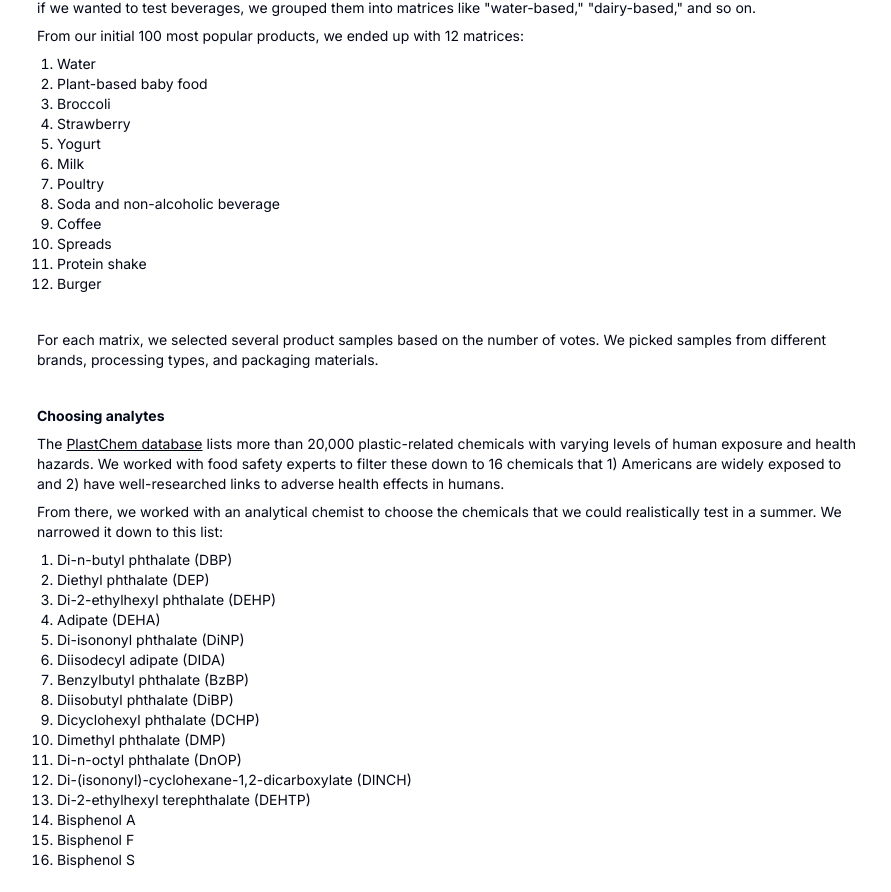
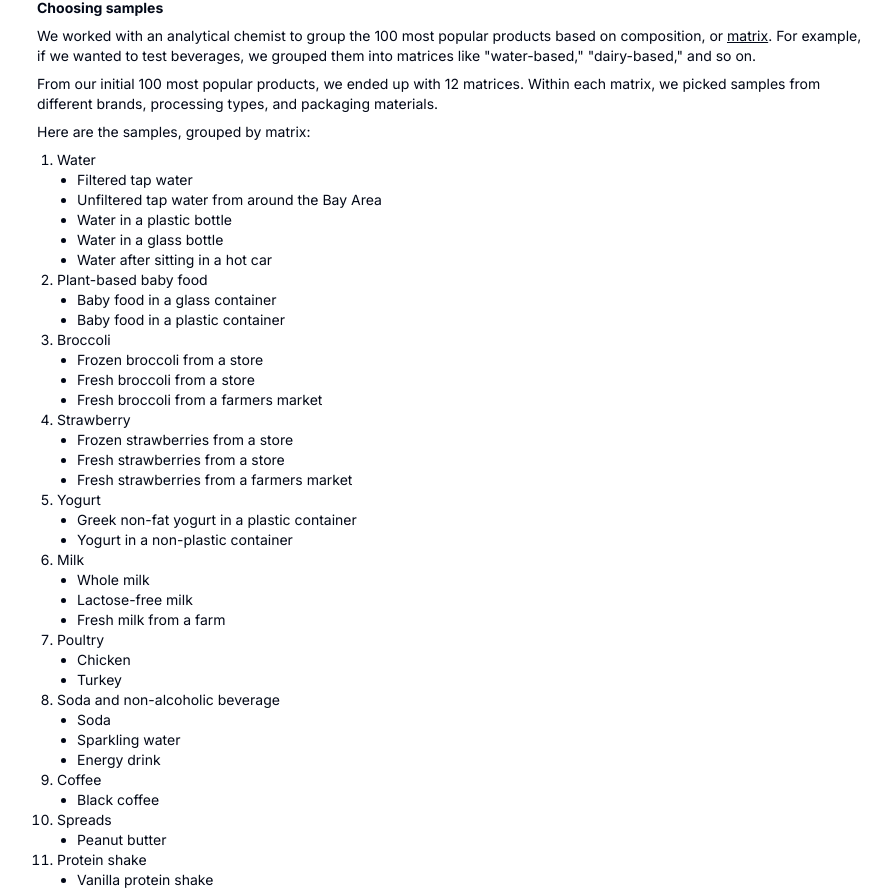
Before and after one commit to plasticlist/plasticlist-old, a Next.js app: page /blog/2weeks in a window 1280 px wide. Shown: the part 1819-2711 px from the top of the page, without its empty margins (187-1078 px from the left). Built offline with nearby package versions, Linux system fonts and the light colour scheme; no server answers.

Commit message:
add criteria and samples

```diff
--- a/src/app/blog/2weeks/page.tsx
+++ b/src/app/blog/2weeks/page.tsx
@@ -15,7 +15,12 @@ export default function Blog2WeeksPage() {
           <br />
           <div className="border bg-secondary p-4 rounded-md flex flex-col gap-2">
             <p className="font-bold">Open call for labs</p>
-            <p>To run the tests, we are looking to partner with a lab. We are looking for labs that have experience testing any of the matrices and analytes mentioned in this post.</p>
+            <p>To run the tests, we are looking to partner with a lab. We are looking for:</p>
+            <ul className="list-disc pl-5">
+              <li>Experience testing any of the matrices and analytes mentioned in this post.</li>
+              <li>Rapid turnaround time.</li>
+              <li>Ability to provide raw data on blanks (instrumental and method), standards, QC materials, and test samples.</li>
+            </ul>
             <p>If you work at or know of such a lab, please reach out to us at <a href="mailto:team@plasticlist.org" className="underline">team@plasticlist.org</a> or <a href="https://discord.gg/XqQEZAqc" target="_blank" rel="noopener noreferrer" className="underline">on Discord.</a></p>
           </div>
           <br />
@@ -45,25 +50,75 @@ export default function Blog2WeeksPage() {
           <br />
           <p>With these insights in hand, we could define a more specific scope for the project.</p>
           <br />
-          <p className="font-bold">Grouping products by matrix</p>
+          <p className="font-bold">Choosing samples</p>
           <p>We worked with an analytical chemist to group the 100 most popular products based on composition, or <a href="https://en.wikipedia.org/wiki/Matrix_(chemical_analysis)" target="_blank" rel="noopener noreferrer" className="underline">matrix</a>. For example, if we wanted to test beverages, we grouped them into matrices like "water-based," "dairy-based," and so on.</p>
-          <p>From our initial 100 most popular products, we ended up with 12 matrices:</p>
+          <p>From our initial 100 most popular products, we ended up with 12 matrices. Within each matrix, we picked samples from different brands, processing types, and packaging materials.</p>
+          <p>Here are the samples, grouped by matrix:</p>
           <ol className="list-decimal pl-5">
             <li>Water</li>
+            <ul className="list-disc pl-5">
+              <li>Filtered tap water</li>
+              <li>Unfiltered tap water from around the Bay Area</li>
+              <li>Water in a plastic bottle</li>
+              <li>Water in a glass bottle</li>
+              <li>Water after sitting in a hot car</li>
+            </ul>
             <li>Plant-based baby food</li>
+            <ul className="list-disc pl-5">
+              <li>Baby food in a glass container</li>
+              <li>Baby food in a plastic container</li>
+            </ul>
             <li>Broccoli</li>
+            <ul className="list-disc pl-5">
+              <li>Frozen broccoli from a store</li>
+              <li>Fresh broccoli from a store</li>
+              <li>Fresh broccoli from a farmers market</li>
+            </ul>
             <li>Strawberry</li>
+            <ul className="list-disc pl-5">
+              <li>Frozen strawberries from a store</li>
+              <li>Fresh strawberries from a store</li>
+              <li>Fresh strawberries from a farmers market</li>
+            </ul>
             <li>Yogurt</li>
+            <ul className="list-disc pl-5">
+              <li>Greek non-fat yogurt in a plastic container</li>
+              <li>Yogurt in a non-plastic container</li>
+            </ul>
             <li>Milk</li>
+            <ul className="list-disc pl-5">
+              <li>Whole milk</li>
+              <li>Lactose-free milk</li>
+              <li>Fresh milk from a farm</li>
+            </ul>
             <li>Poultry</li>
+            <ul className="list-disc pl-5">
+              <li>Chicken</li>
+              <li>Turkey</li>
+            </ul>
             <li>Soda and non-alcoholic beverage</li>
+            <ul className="list-disc pl-5">
+              <li>Soda</li>
+              <li>Sparkling water</li>
+              <li>Energy drink</li>
+            </ul>
             <li>Coffee</li>
+            <ul className="list-disc pl-5">
+              <li>Black coffee</li>
+            </ul>
             <li>Spreads</li>
+            <ul className="list-disc pl-5">
+              <li>Peanut butter</li>
+            </ul>
             <li>Protein shake</li>
+            <ul className="list-disc pl-5">
+              <li>Vanilla protein shake</li>
+            </ul>
             <li>Burger</li>
+            <ul className="list-disc pl-5">
+              <li>Hamburger</li>
+            </ul>
           </ol>
-          <br />
-          <p>For each matrix, we selected several product samples based on the number of votes. We picked samples from different brands, processing types, and packaging materials.</p>
           <br />
           <p className="font-bold">Choosing analytes</p>
           <p>The <a href="https://plastchem-project.org/" target="_blank" rel="noopener noreferrer" className="underline">PlastChem database</a> lists more than 20,000 plastic-related chemicals with varying levels of human exposure and health hazards. We worked with food safety experts to filter these down to 16 chemicals that 1) Americans are widely exposed to and 2) have well-researched links to adverse health effects in humans.</p>
```
